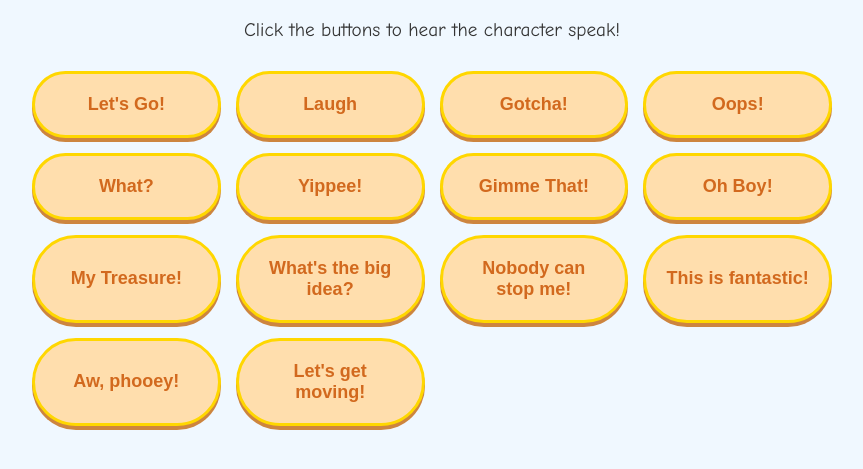
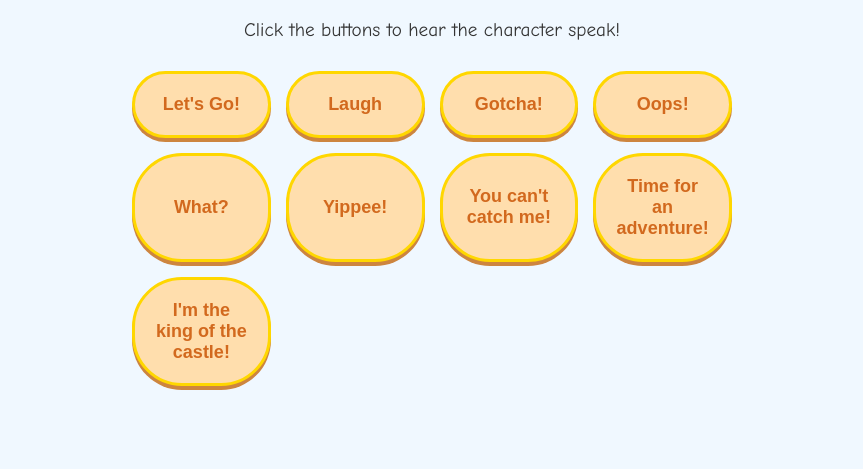
Before and after one commit to websimapi/websim-quaky-character-voice, a plain HTML site: page index.html in a window 1280 px wide. Shown: the part 89-558 px from the top of the page, without its empty margins (208-1071 px from the left). Drawn offline with Linux system fonts and the light colour scheme.

```diff
--- a/index.html
+++ b/index.html
@@ -21,9 +21,9 @@
         }
         .button-grid {
             display: grid;
-            grid-template-columns: repeat(auto-fit, minmax(150px, 1fr));
+            grid-template-columns: repeat(auto-fit, minmax(120px, 1fr));
             gap: 15px;
-            max-width: 800px;
+            max-width: 600px;
             margin: 30px auto;
         }
         button {
@@ -59,14 +59,9 @@
         <button data-sound="oops.mp3">Oops!</button>
         <button data-sound="what.mp3">What?</button>
         <button data-sound="yippee.mp3">Yippee!</button>
-        <button data-sound="gimme_that.mp3">Gimme That!</button>
-        <button data-sound="oh_boy.mp3">Oh Boy!</button>
-        <button data-sound="my_treasure.mp3">My Treasure!</button>
-        <button data-sound="big_idea.mp3">What's the big idea?</button>
-        <button data-sound="cant_stop_me.mp3">Nobody can stop me!</button>
-        <button data-sound="fantastic.mp3">This is fantastic!</button>
-        <button data-sound="aw_phooey.mp3">Aw, phooey!</button>
-        <button data-sound="get_moving.mp3">Let's get moving!</button>
+        <button data-sound="cant_catch_me.mp3">You can't catch me!</button>
+        <button data-sound="adventure_time.mp3">Time for an adventure!</button>
+        <button data-sound="king_of_the_castle.mp3">I'm the king of the castle!</button>
     </div>
 
     <script>
```
Also changed, not shown: 11 other files.
